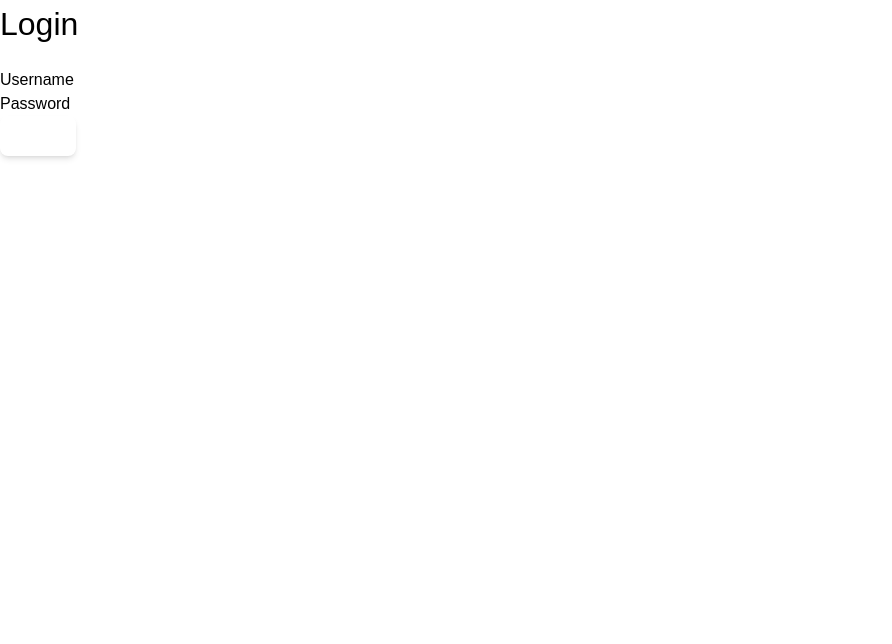
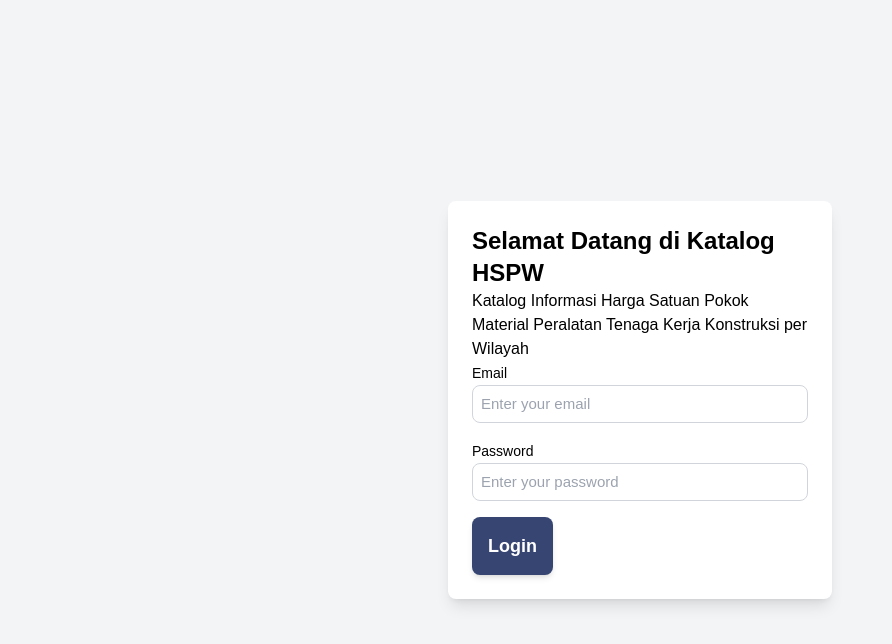
Before and after one commit to pupr-2024-2025/sipasti-fe, a Next.js app: page /login in a window 1280 px wide. Shown: the top 644 px of the page, without its empty margins (0-892 px from the left). Built offline with nearby package versions, Linux system fonts and the light colour scheme.

Commit message:
03.53 PM, 10/3/2024 backup

```diff
--- a/src/components/CustomLogin.js
+++ /dev/null
@@ -1,23 +0,0 @@
-import React from 'react';
-import Button from './button'; // Adjust the path if necessary
-
-const CustomLogin = () => {
-  return (
-    <div>
-      <h1>Login</h1>
-      <form>
-        <div>
-          <label htmlFor="username">Username</label>
-          <input type="text" id="username" name="username" required />
-        </div>
-        <div>
-          <label htmlFor="password">Password</label>
-          <input type="password" id="password" name="password" required />
-        </div>
-        <Button type="submit">Login</Button> {/* Use your custom Button component */}
-      </form>
-    </div>
-  );
-};
-
-export default CustomLogin;
--- /dev/null
+++ b/src/components/Input.js
@@ -0,0 +1,36 @@
+const InputField = ({ label, placeholder, state }) => {
+    const baseClasses = "p-2 w-full border rounded-lg text-Small";
+    let stateClasses = "";
+
+    switch (state) {
+      case "enabled":
+        stateClasses = "border-gray-300";
+        break;
+      case "hovered":
+        stateClasses = "border-blue-500";
+        break;
+      case "pressed":
+        stateClasses = "border-blue-700";
+        break;
+      case "focused":
+        stateClasses = "border-blue-500 ring-2 ring-blue-300";
+        break;
+      case "disabled":
+        stateClasses = "border-gray-200 bg-gray-100 cursor-not-allowed";
+        break;
+      default:
+        stateClasses = "border-gray-300";
+    }
+
+    return (
+      <div className="mb-4">
+        <label className="text-B2">{label}</label>
+        <input
+          type="text"
+          placeholder={placeholder}
+          className={`${baseClasses} ${stateClasses}`}
+          disabled={state === "disabled"}
+        />
+      </div>
+    );
+  };
--- a/src/components/button.js
+++ b/src/components/button.js
@@ -1,5 +1,5 @@
 import React from 'react';
-import colors from '../styles/colors'; // Import colors.js
+import colors from '../styles/colors';
 
 const Button = ({
   children,
@@ -20,7 +20,7 @@ const Button = ({
 
   // Define button states (enabled, hovered, pressed, focused, disabled)
   const variants = {
-    enabled: `bg-[${colors.Solid.Basic.Blue[500]}] text-white`, // Set color directly from colors.js
+    enabled: `bg-custom-blue-500 text-white`, // Set color directly from colors.js
     disabled: `bg-gray-400 text-white opacity-60 cursor-not-allowed`, // Disable button styling
     hovered: `bg-[${colors.Solid.Basic.Blue[600]}] text-white`, // Use Tailwind for hover
     pressed: `bg-[${colors.Solid.Basic.Blue[700]}] text-white`,
--- a/src/pages/login.js
+++ b/src/pages/login.js
@@ -1,12 +1,89 @@
-import React from 'react';
-import CustomLogin from '../components/CustomLogin'; // Adjust the path if necessary
+import React, { useState } from 'react';
+import Button from '../components/button'; // Assuming you have a button component
+import colors from '../styles/colors'; // Import your color configuration
 
-const LoginPage = () => {
+const InputField = ({ label, placeholder, state, value, onChange }) => {
+  const baseClasses = "p-2 w-full border rounded-lg text-Small";
+  let stateClasses = "";
+
+  switch (state) {
+    case "enabled":
+      stateClasses = "border-gray-300";
+      break;
+    case "hovered":
+      stateClasses = "border-blue-500";
+      break;
+    case "pressed":
+      stateClasses = "border-blue-700";
+      break;
+    case "focused":
+      stateClasses = "border-blue-500 ring-2 ring-blue-300";
+      break;
+    case "disabled":
+      stateClasses = "border-gray-200 bg-gray-100 cursor-not-allowed";
+      break;
+    default:
+      stateClasses = "border-gray-300";
+  }
+
   return (
-    <div>
-      <CustomLogin />
+    <div className="mb-4">
+      <label className="text-B2">{label}</label>
+      <input
+        type="text"
+        placeholder={placeholder}
+        className={`${baseClasses} ${stateClasses}`}
+        value={value}
+        onChange={onChange}
+        disabled={state === "disabled"}
+      />
     </div>
   );
 };
 
-export default LoginPage;
+const Login = () => {
+  const [email, setEmail] = useState('');
+  const [password, setPassword] = useState('');
+
+  const handleLogin = () => {
+    // Handle login logic here
+    console.log('Logging in with', email, password);
+  };
+
+  return (
+    <div className="flex flex-col items-center justify-center h-screen bg-gray-100 font-poppins">
+      <div className="bg-white p-6 rounded-lg shadow-lg w-full max-w-sm">
+        {/* Title */}
+        <h5 className="text-H5">Selamat Datang di Katalog HSPW</h5>
+
+        {/* Subtitle */}
+        <p className="text-B1">
+          Katalog Informasi Harga Satuan Pokok Material Peralatan Tenaga Kerja Konstruksi per Wilayah
+        </p>
+
+        {/* Input fields */}
+        <InputField
+          label="Email"
+          placeholder="Enter your email"
+          state="enabled"
+          value={email}
+          onChange={(e) => setEmail(e.target.value)}
+        />
+        <InputField
+          label="Password"
+          placeholder="Enter your password"
+          state="enabled"
+          value={password}
+          onChange={(e) => setPassword(e.target.value)}
+        />
+
+        {/* Login Button */}
+        <Button onClick={handleLogin} variant="enabled" size="Medium">
+          Login
+        </Button>
+      </div>
+    </div>
+  );
+};
+
+export default Login;
--- a/src/styles/globals.css
+++ b/src/styles/globals.css
@@ -1,6 +1,8 @@
 @tailwind base;
 @tailwind components;
 @tailwind utilities;
+
+@import url('https://fonts.googleapis.com/css2?family=Poppins:wght@400;500;600&display=swap');
 
 body {
     margin: 0;
@@ -16,11 +18,11 @@ body {
     background-color: #f0f0f0;
   }
 
-  h1 {
+  /* h1 {
     font-size: 2rem;
     margin-bottom: 20px;
   }
-
+   */
   .login-button {
     padding: 10px 20px;
     font-size: 1rem;
--- a/tailwind.config.js
+++ b/tailwind.config.js
@@ -3,15 +3,51 @@ const colors = require('./src/styles/colors'); // Adjust the path here
 
 module.exports = {
   content: [
-    './src/**/*.{js,ts,jsx,tsx}', // Ensure this matches your project structure
+    "./src/**/*.{js,jsx,ts,tsx}",
   ],
   theme: {
     extend: {
       colors: {
-        // You can extend or add your custom colors here
-        custom: colors.Solid.Basic.Blue, // Use the imported colors
+        surface: colors.surface,
+        emphasis: colors.emphasis,
+        solid: colors.Solid,
+        custom: {
+          red: colors.Solid.Basic.Red,
+          blue: colors.Solid.Basic.Blue,
+          neutral: colors.Solid.Basic.Neutral,
+          green: colors.Solid.Basic.Green,
+          yellow: colors.Solid.Basic.Yellow,
+          Error: colors.Solid.Basic.Error,
+        }
       },
+      fontFamily: {
+        'poppins': ['Poppins', 'sans-serif'],
+      },
+      fontSize: {
+        // Headline Styles
+        'H1': ['3.5rem', { lineHeight: '4rem', fontWeight: '700' }], // 56px
+        'H2': ['3rem', { lineHeight: '3.5rem', fontWeight: '700' }], // 48px
+        'H3': ['2.5rem', { lineHeight: '3rem', fontWeight: '700' }], // 40px
+        'H4': ['2rem', { lineHeight: '2.5rem', fontWeight: '700' }], // 32px
+        'H5': ['1.5rem', { lineHeight: '2rem', fontWeight: '900' }], // 24px
+        'H6': ['1rem', { lineHeight: '1.5rem', fontWeight: '700' }], // 16px
+
+        // Body Styles
+        'B1': ['1rem', { lineHeight: '1.5rem', fontWeight: '400' }], // 16px
+        'B2': ['0.875rem', { lineHeight: '1.25rem', fontWeight: '400' }], // 14px
+
+        // Button Styles
+        'ExtraLarge': ['1.5rem', { lineHeight: '2rem', fontWeight: '400' }], // 24px
+        'Large': ['1.313rem', { lineHeight: '1.75rem', fontWeight: '400' }], // 21px
+        'Medium': ['1.125rem', { lineHeight: '2.625rem', fontWeight: '400' }], // 18px
+        'Small': ['0.938rem', { lineHeight: '1.25rem', fontWeight: '400' }], // 15px
+        'ExtraSmall': ['0.75rem', { lineHeight: '1rem', fontWeight: '400' }], // 12px
+
+        // Other Styles
+        'Caption': ['0.75rem', { lineHeight: '1.25rem', fontWeight: '400', letterSpacing: '0.025em' }], // 12px
+        'Overline': ['0.625rem', { lineHeight: '1.125rem', fontWeight: '400', letterSpacing: '0.094em' }], // 10px
+      }
     },
   },
   plugins: [],
-};
+}
```
Also changed, not shown: public/images/pu-logo.svg (added), public/images/sipasti-logo.svg (added).
